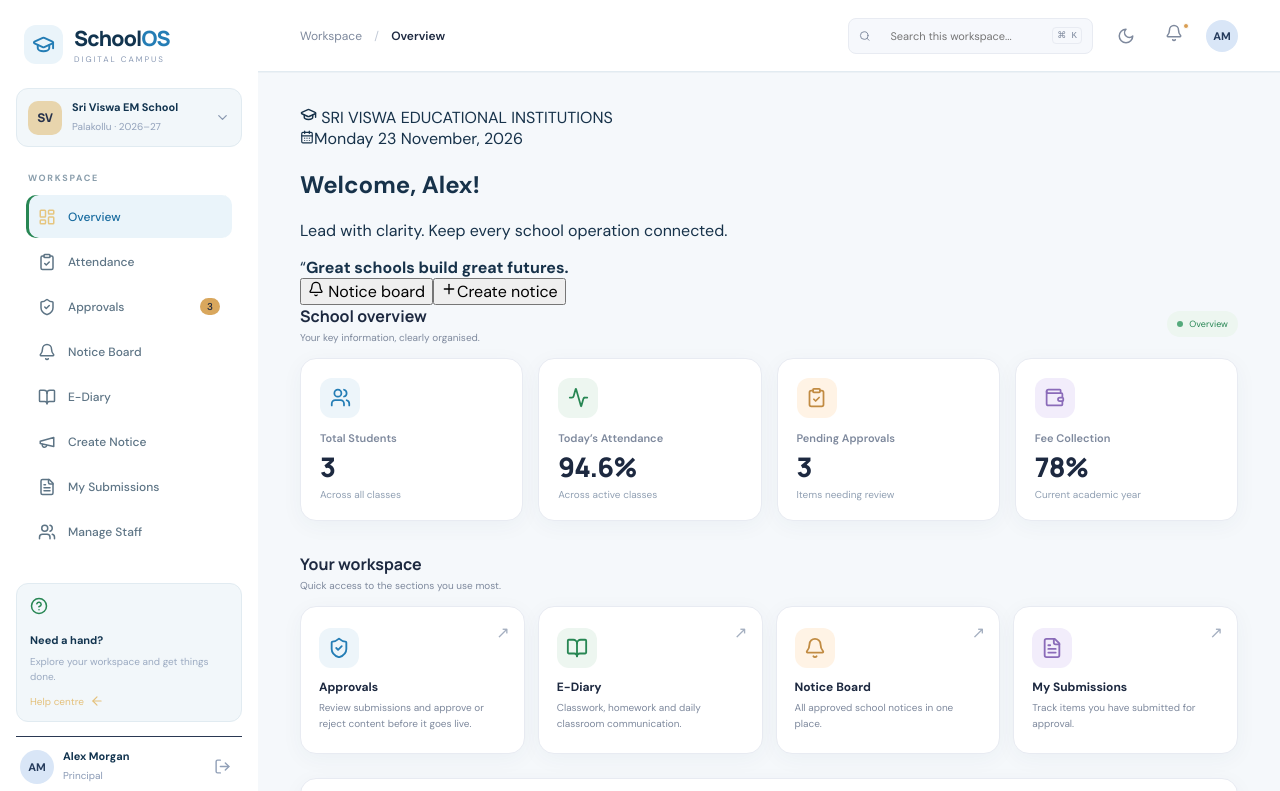
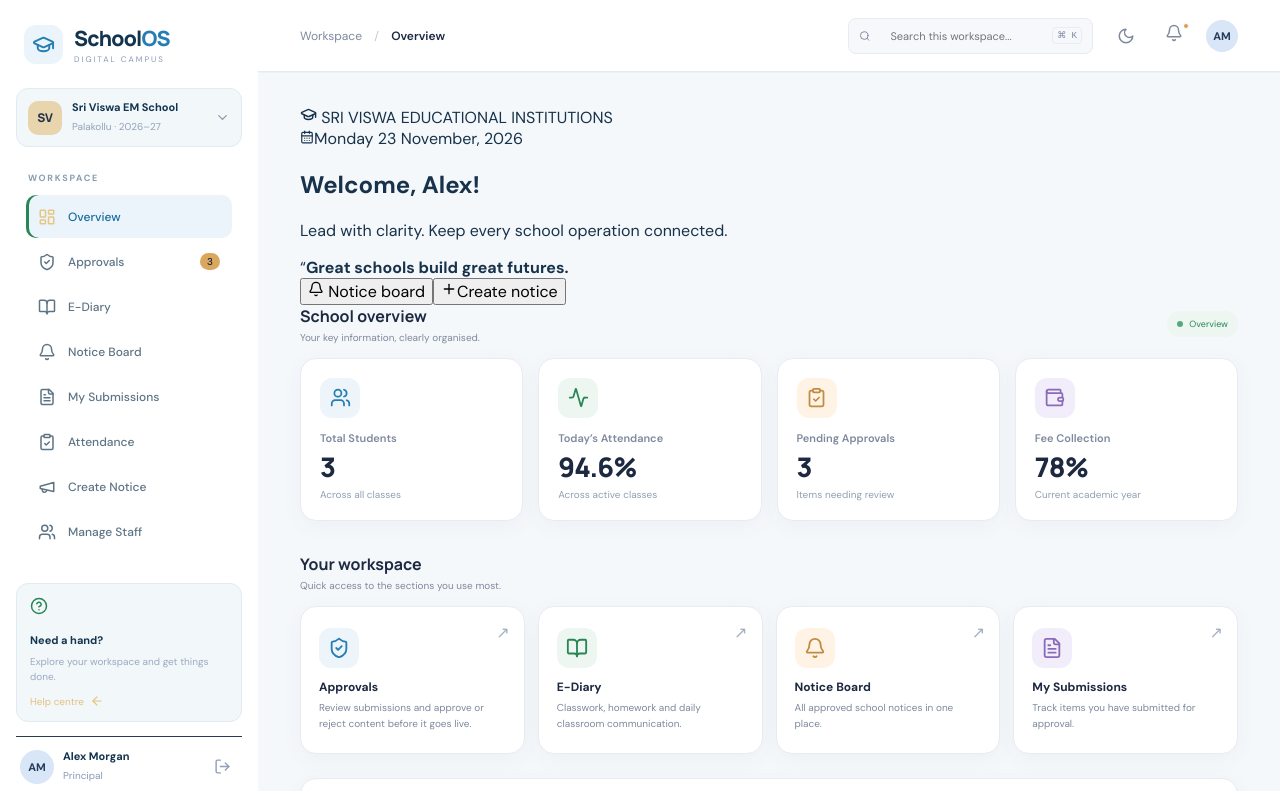
Before and after one commit to gicreativespace/smartschool, a React (Vite) app: page / in a window 1280 px wide. Shown: the top 791 px of the page. Built offline with nearby package versions, Linux system fonts and the light colour scheme.

Commit message:
Organize role navigation around communication and workflow

```diff
--- a/src/data/seed.ts
+++ b/src/data/seed.ts
@@ -5,11 +5,11 @@ export const roleNames: Record<Role,string> = {
   principal:'Principal', incharge:'Incharge', teacher:'Teacher', office:'Office Staff', parent:'Parent'
 }
 export const roleMenus: Record<Role,string[]> = {
-  principal:['Overview','Attendance','Approvals','Notice Board','E-Diary','Create Notice','My Submissions','Manage Staff','Students','Exam Schedule','Exam Syllabus','School Calendar','Smart Learning','Settings'],
-  incharge:['Overview','Class Room','Attendance','E-Diary','Announcements','Events & Achievements','My Submissions','Exam Schedule','School Timetable','School Calendar','Smart Learning','Apply Leave'],
-  teacher:['Overview','Announcements','Notice Board','E-Diary','My Submissions','Notes for Students','Exam Schedule','School Timetable','School Calendar','Smart Learning','Apply Leave'],
-  office:['Overview','Fee Details','Fee Dues','Exam Marks','Bus Routes','Notice Board','My Submissions','Smart Learning','Apply Leave'],
-  parent:['Overview','My Children','View Diary','View Attendance','Apply Leave','Fee Details','Fees Status','Bus Routes','Exam Schedule','Exam Syllabus','School Calendar','Notice Board','Class Notes','Events','Exam Marks','School Achievements','Smart Learning']
+  principal:['Overview','Approvals','E-Diary','Notice Board','My Submissions','Attendance','Create Notice','Manage Staff','Students','Exam Schedule','Exam Syllabus','School Calendar','Smart Learning','Settings'],
+  incharge:['Overview','Attendance','E-Diary','Notice Board','Announcements','My Submissions','Class Room','Events & Achievements','Exam Schedule','School Timetable','School Calendar','Smart Learning','Apply Leave'],
+  teacher:['Overview','E-Diary','My Submissions','Notice Board','Announcements','Notes for Students','Exam Schedule','School Timetable','School Calendar','Smart Learning','Apply Leave'],
+  office:['Overview','Fee Details','Fee Dues','Notice Board','My Submissions','Exam Marks','Bus Routes','Smart Learning','Apply Leave'],
+  parent:['Overview','My Children','View Diary','Notice Board','View Attendance','Apply Leave','Fee Details','Fees Status','Bus Routes','Exam Schedule','Exam Syllabus','School Calendar','Class Notes','Events','Exam Marks','School Achievements','Smart Learning']
 }
 const today = new Date().toISOString().slice(0,10)
 export const initialData: Record<string,RecordItem[]> = {
```
